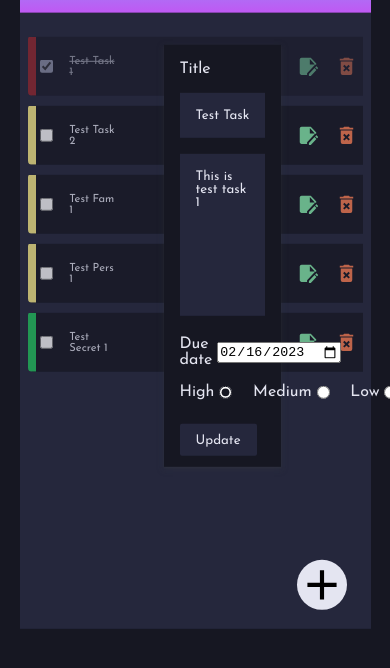
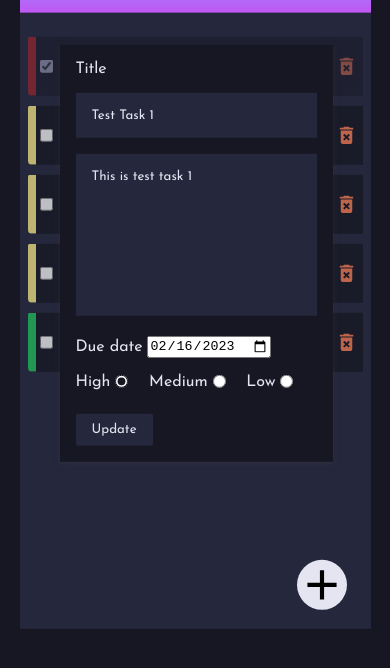
Before and after one commit to RazaNaqsh/Project-ToDoList, a website built with webpack: page dist/index.html in a window 390 px wide. Both pictures are taken after a click on the picture 307 px from the left and 208 px from the top of the page. Shown: the part 142-810 px from the top of the page. Built offline with nearby package versions, Linux system fonts and the light colour scheme.

Commit message:
Adjust task Modal for mobile view

```diff
--- a/src/scss/layouts/_listContainer.scss
+++ b/src/scss/layouts/_listContainer.scss
@@ -192,6 +192,10 @@
 		@media (max-width: 1450px) {
 			left: 9rem;
 		}
+		@media (max-width: 900px) {
+			left: 2.5rem;
+			width: 70vw;
+		}
 	}
 	&__createProjectModal {
 		position: absolute;
```
Also changed, not shown: dist/style.css, 1 other file.
